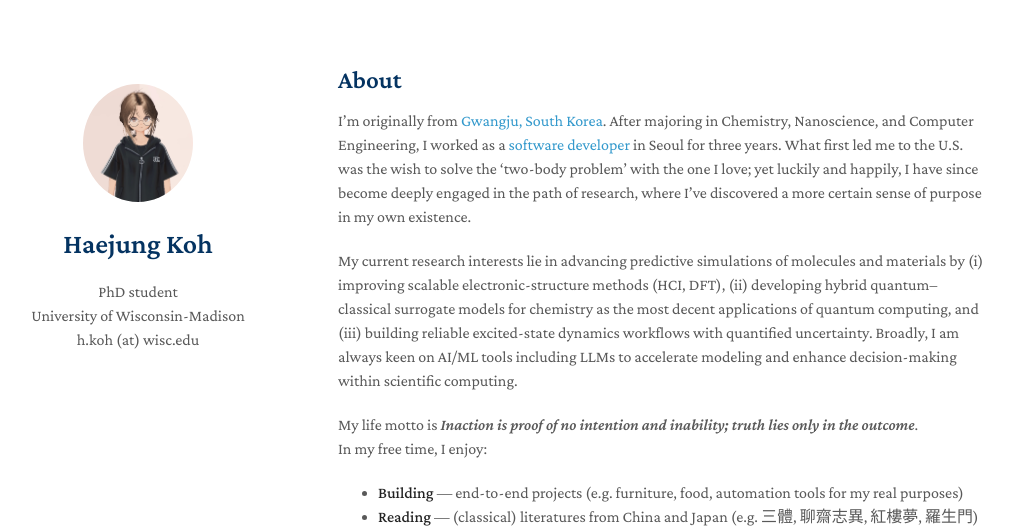
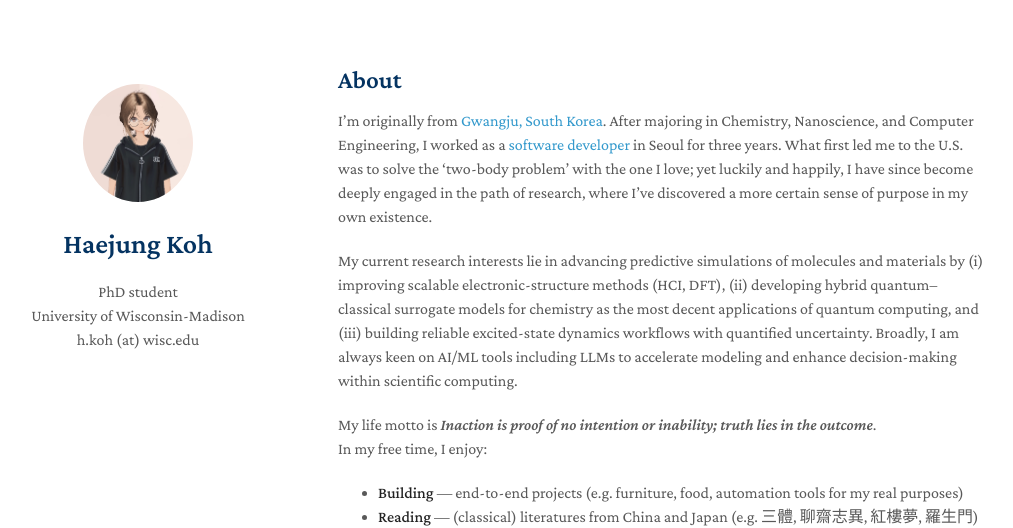
Before and after one commit to MaximHelio/MaximHelio.github.io, a Jekyll site: the page built from index.md, in a window 1280 px wide and 900 px high. Shown: the top 528 px of the window, without its empty margins (132-1145 px from the left). Built offline with Jekyll 4.4.1, drawn with Linux system fonts in a browser that asks for light colours; nearby versions of some CDN libraries; a style sheet for code colours, icons or effects is not loaded; our own code applies the rules of GitHub Pages for plain Markdown files.

Commit message:
Add first

```diff
--- a/index.md
+++ b/index.md
@@ -3,11 +3,11 @@ layout: homepage
 ---
 ## About
 
-I’m originally from [Gwangju, South Korea](https://en.wikipedia.org/wiki/Gwangju). After majoring in Chemistry, Nanoscience, and Computer Engineering, I worked as a [software developer](./assets/Portfolio.pdf) in Seoul for three years. What first led me to the U.S. was the wish to solve the ‘two-body problem’ with the one I love; yet luckily and happily, I have since become deeply engaged in the path of research, where I've discovered a more certain sense of purpose in my own existence.
+I’m originally from [Gwangju, South Korea](https://en.wikipedia.org/wiki/Gwangju). After majoring in Chemistry, Nanoscience, and Computer Engineering, I worked as a [software developer](./assets/Portfolio.pdf) in Seoul for three years. What first led me to the U.S. was to solve the ‘two-body problem’ with the one I love; yet luckily and happily, I have since become deeply engaged in the path of research, where I've discovered a more certain sense of purpose in my own existence.
 
 My current research interests lie in advancing predictive simulations of molecules and materials by (i) improving scalable electronic-structure methods (HCI, DFT), (ii) developing hybrid quantum–classical surrogate models for chemistry as the most decent applications of quantum computing, and (iii) building reliable excited-state dynamics workflows with quantified uncertainty. Broadly, I am always keen on AI/ML tools including LLMs to accelerate modeling and enhance decision-making within scientific computing.
 
-My life motto is *Inaction is proof of no intention and inability; truth lies only in the outcome*.\\
+My life motto is *Inaction is proof of no intention or inability; truth lies in the outcome*.\\
 In my free time, I enjoy:
 - **Building** — end-to-end projects (e.g. furniture, food, automation tools for my real purposes)
 - **Reading** — (classical) literatures from China and Japan (e.g. 三體, 聊齋志異, 紅樓夢, 羅生門)
```
